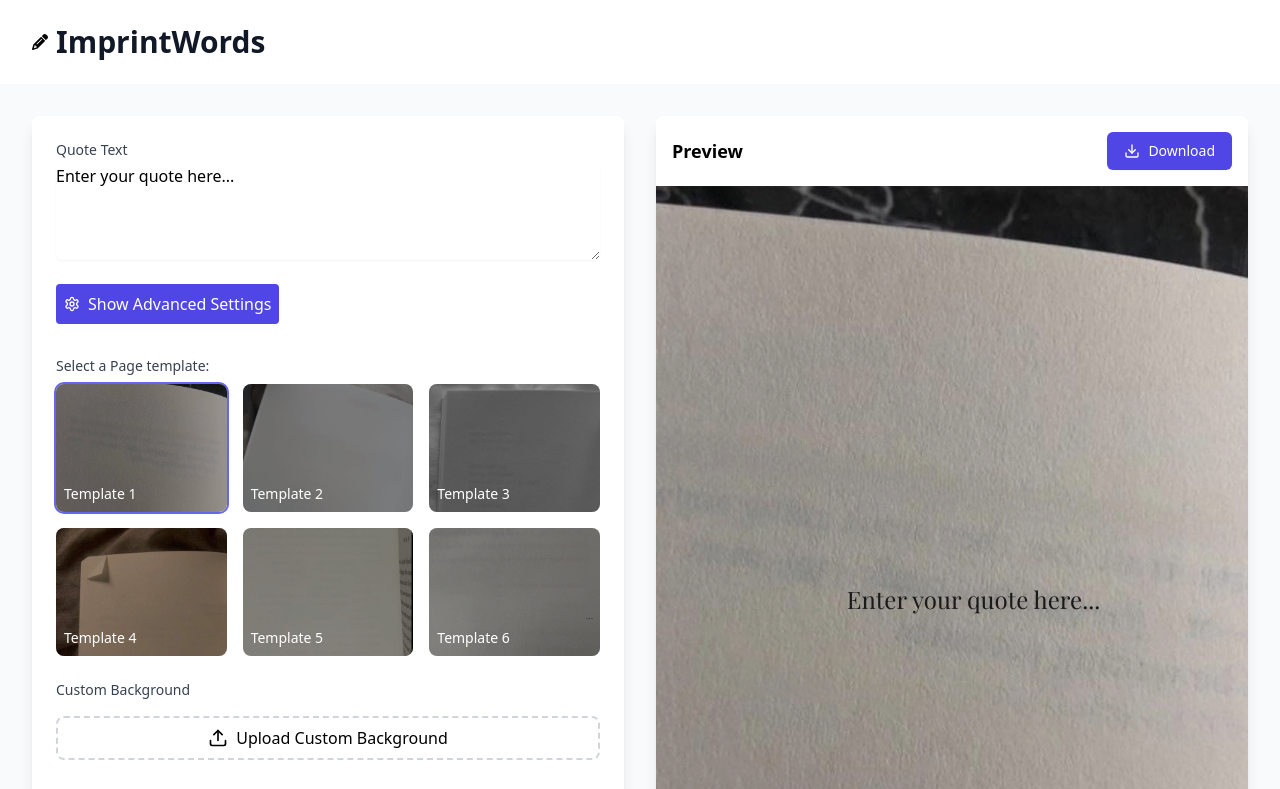
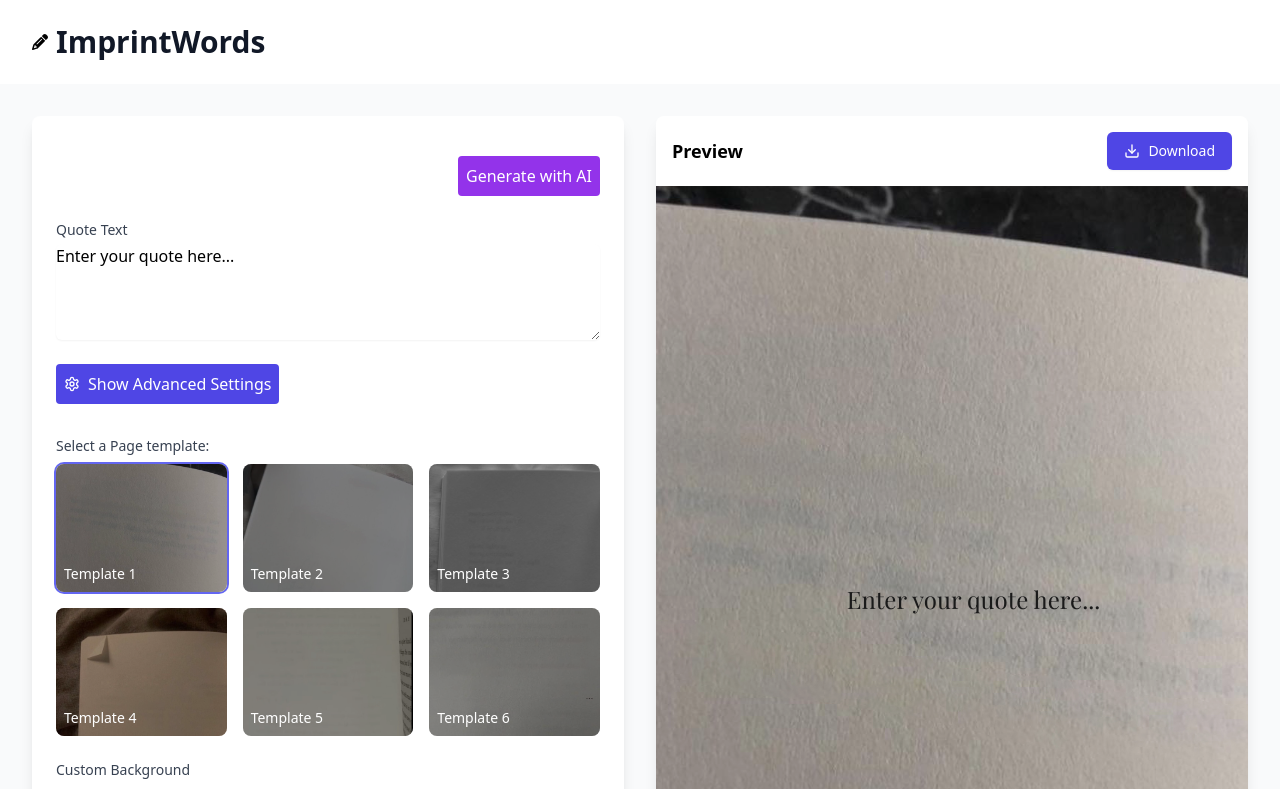
Before and after one commit to akshay0611/ImprintWords, a React (Vite) app: page /app in a window 1280 px wide. Shown: the top 789 px of the page. Built offline with nearby package versions, Linux system fonts and the light colour scheme; a web font is replaced by a local one.

Commit message:
Generate with AI Button

```diff
--- a/src/components/TextCustomizer.tsx
+++ b/src/components/TextCustomizer.tsx
@@ -29,6 +29,17 @@ export default function TextCustomizer({ quote, onChange }: TextCustomizerProps)
 
   return (
     <div className="space-y-6">
+      {/* Button Container */}
+      <div className="flex justify-end">
+        {/* Generate with AI Button */}
+        <button
+          onClick={() => {/* Add your AI generation logic here */}}
+          className="mt-4 p-2 bg-purple-600 text-white rounded flex items-center"
+        >
+          Generate with AI
+        </button>
+      </div>
+
       {/* Text Input */}
       <div>
         <label className="block text-sm font-medium text-gray-700">Quote Text</label>
```
